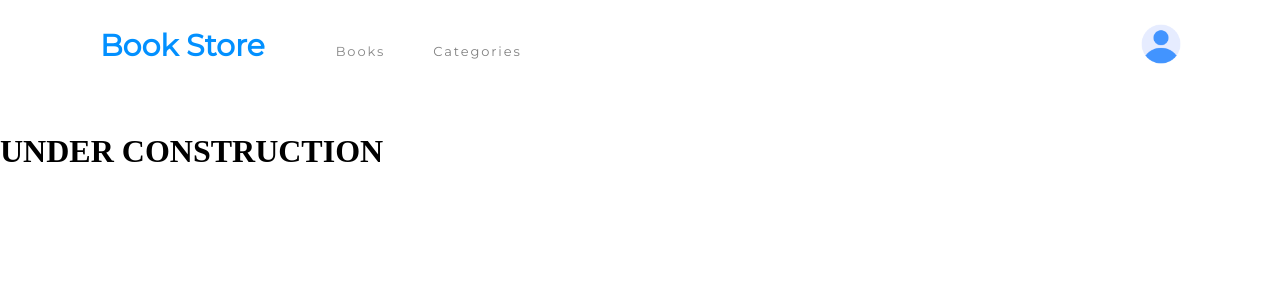
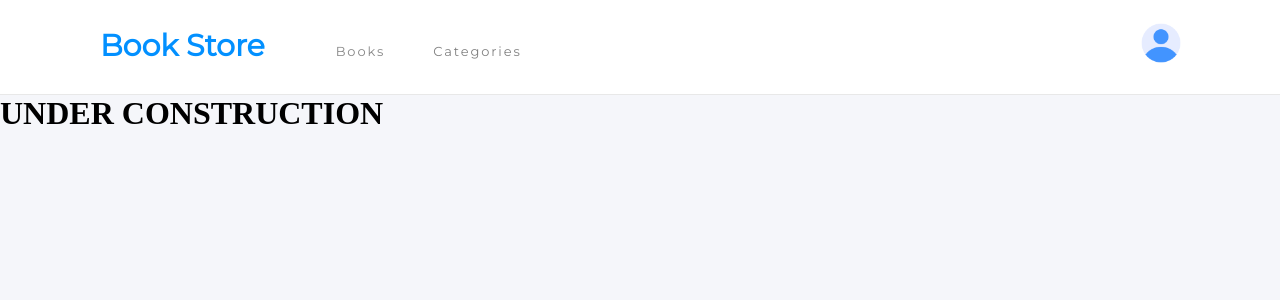
Before and after one commit to afizsavage/books-store, a React (Create React App) app: page /categories in a window 1280 px wide. Shown: the top 300 px of the page. Built offline with nearby package versions, Linux system fonts and the light colour scheme; no server answers.

Commit message:
Style home page container

```diff
--- a/src/App.css
+++ b/src/App.css
@@ -4,15 +4,19 @@
   box-sizing: border-box;
 }
 
+body {
+  background: #f5f6fa;
+}
+
 .panel-bg {
   width: 100%;
   height: 5.938rem;
-  margin: 0 0 2.375rem;
   padding: 1.438rem 6.188rem 1.688rem 6.25rem;
   background-color: #fff;
   display: flex;
   align-items: center;
   justify-content: space-between;
+  border-bottom: solid 1px #e8e8e8;
 }
 
 .panel-bg img {
@@ -60,3 +64,7 @@ nav li a {
 nav li a.active-link {
   color: rgb(5, 5, 5);
 }
+
+.container {
+  padding: 1.438rem 6.188rem 1.688rem 6.25rem;
+}
--- a/src/components/books/index.js
+++ b/src/components/books/index.js
@@ -2,7 +2,7 @@ import BookList from './booklist';
 import AddingForm from './form';
 
 const Home = () => (
-  <div>
+  <div className="container">
     <BookList />
     <AddingForm />
   </div>
```
